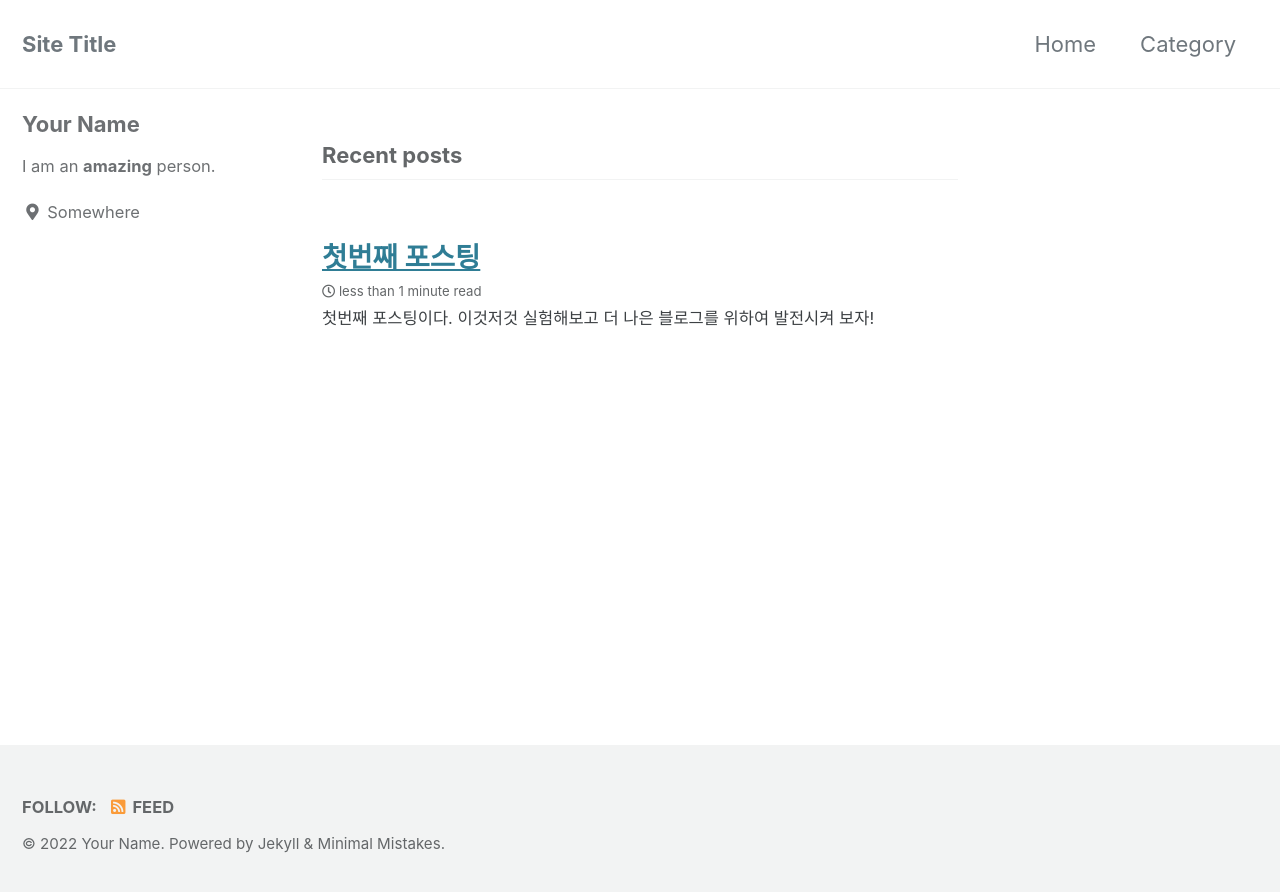
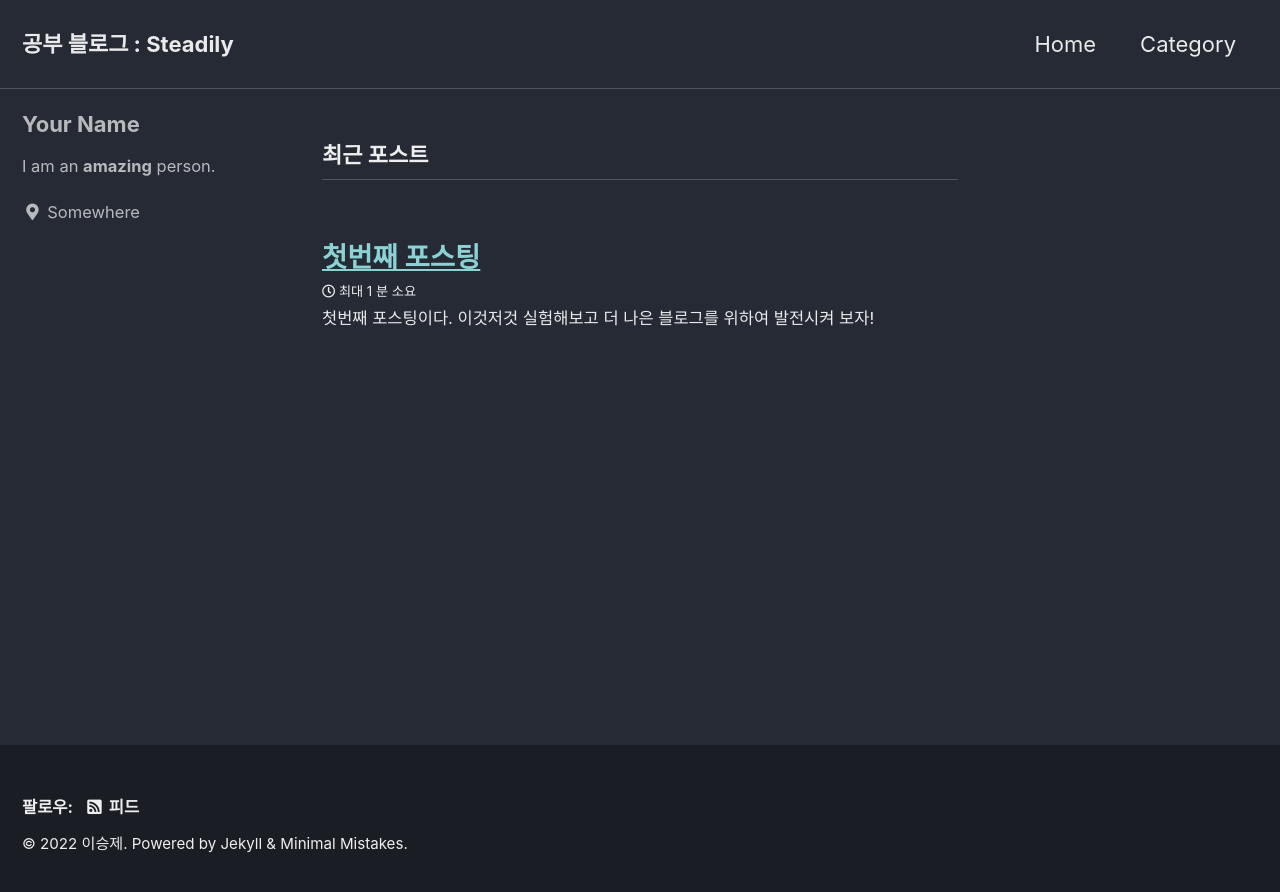
Before and after one commit to komos0509/komos0509.github.io, a Jekyll site: the page built from index.html, in a window 1280 px wide. Shown: the top 892 px of the page. Built offline with Jekyll 4.4.1, drawn with Linux system fonts in a browser that asks for light colours; cached includes are drawn as plain includes; the list of posts is cut into pages by our own code.

Commit message:
Update _config.yml

```diff
--- a/_config.yml
+++ b/_config.yml
@@ -12,22 +12,22 @@
 
 # theme                  : "minimal-mistakes-jekyll"
 # remote_theme           : "mmistakes/minimal-mistakes"
-minimal_mistakes_skin    : "default" # "air", "aqua", "contrast", "dark", "dirt", "neon", "mint", "plum", "sunrise"
+minimal_mistakes_skin    : "dark" # "air", "aqua", "contrast", "dark", "dirt", "neon", "mint", "plum", "sunrise"
 
 # Site Settings
-locale                   : "en-US"
-title                    : "Site Title"
+locale                   : "ko-KR"
+title                    : "공부 블로그 : Steadily"
 title_separator          : "-"
 subtitle                 : # site tagline that appears below site title in masthead
-name                     : "Your Name"
-description              : "An amazing website."
+name                     : "이승제"
+description              : "공부하는 블로그"
 url                      : "https://komos0509.github.io"
 baseurl                  : # the subpath of your site, e.g. "/blog"
 repository               : # GitHub username/repo-name e.g. "mmistakes/minimal-mistakes"
 teaser                   : # path of fallback teaser image, e.g. "/assets/images/500x300.png"
 logo                     : # path of logo image to display in the masthead, e.g. "/assets/images/88x88.png"
 masthead_title           : # overrides the website title displayed in the masthead, use " " for no title
-# breadcrumbs            : false # true, false (default)
+breadcrumbs              : true # true, false (default)
 words_per_minute         : 200
 comments:
   provider               : # false (default), "disqus", "discourse", "facebook", "staticman", "staticman_v2", "utterances", "giscus", "custom"
```
